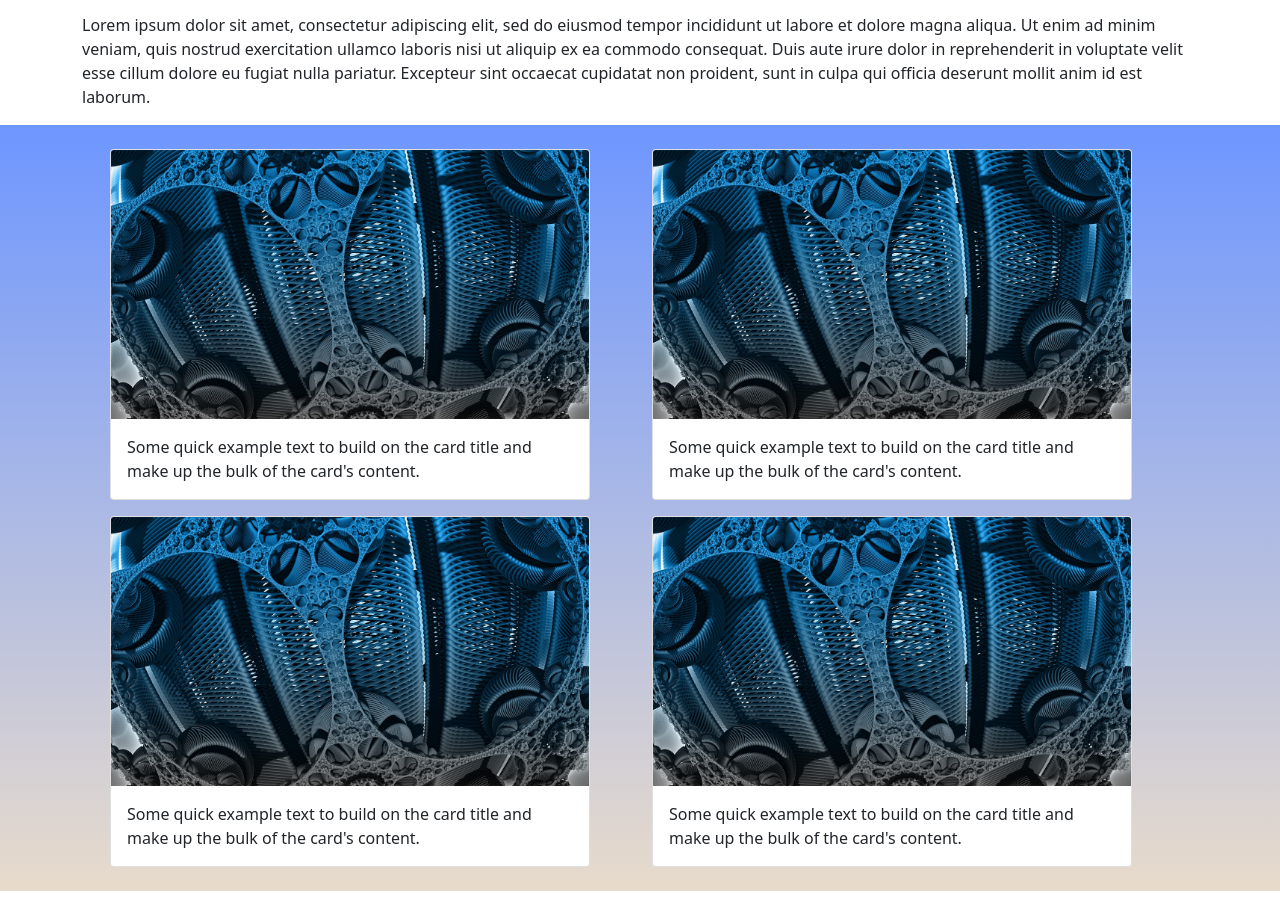
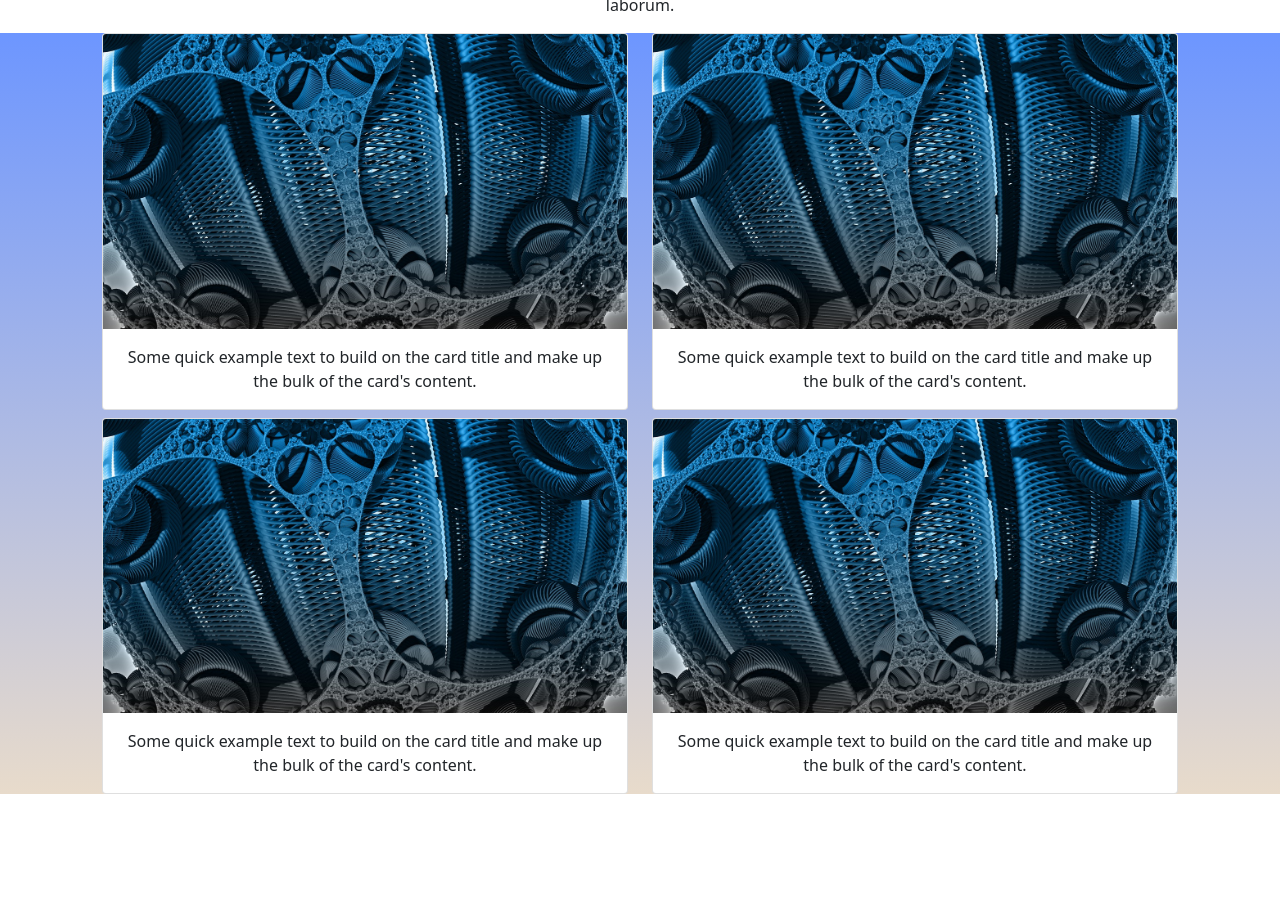
Before and after one commit to unlimited-element/Website-Basic, a website: page index.html in a window 1280 px wide. Shown: the part 1079-1977 px from the top of the page. Drawn offline with nearby package versions, Linux system fonts and the light colour scheme.

Commit message:
Fixed spacing and alignment issues

```diff
--- a/index.html
+++ b/index.html
@@ -53,13 +53,13 @@
     <div id="carouselExampleControls" class="carousel slide" data-bs-ride="carousel">
       <div class="carousel-inner">
         <div class="carousel-item active">
-          <img src="images\carousel.jpg" class="d-block vw-100 mh-100" alt="...">
+          <img src="images\carousel.jpg" class="d-block w-100" alt="...">
         </div>
         <div class="carousel-item">
-          <img src="images\carousel.jpg" class="d-block vw-100" alt="...">
+          <img src="images\carousel.jpg" class="d-block w-100" alt="...">
         </div>
         <div class="carousel-item">
-          <img src="images\carousel.jpg" class="d-block vw-100" alt="...">
+          <img src="images\carousel.jpg" class="d-block w-100" alt="...">
         </div>
       </div>
       <button class="carousel-control-prev" type="button" data-bs-target="#carouselExampleControls"
@@ -102,11 +102,11 @@
     </p>
   </div>
 
-  <div class="flipmode p-2">
-    <div class="container" id="z2">
-      <div class="row m-3">
+  <div class="flipmode">
+    <div class="container">
+      <div class="row m-2">
         <div class="col">
-          <div class="card" style="width: 30rem;">
+          <div class="card" >
             <img src="images/carousel.jpg" class="card-img-top" alt="...">
             <div class="card-body">
               <p class="card-text">Some quick example text to build on the card title and make up the bulk of the card's
@@ -115,7 +115,7 @@
           </div>
         </div>
         <div class="col">
-          <div class="card" style="width: 30rem;">
+          <div class="card" >
             <img src="images/carousel.jpg" class="card-img-top" alt="...">
             <div class="card-body">
               <p class="card-text">Some quick example text to build on the card title and make up the bulk of the card's
@@ -124,9 +124,9 @@
           </div>
         </div>
       </div>
-      <div class="row m-3">
+      <div class="row m-2">
         <div class="col">
-          <div class="card" style="width: 30rem;">
+          <div class="card" >
             <img src="images/carousel.jpg" class="card-img-top" alt="...">
             <div class="card-body">
               <p class="card-text">Some quick example text to build on the card title and make up the bulk of the card's
@@ -135,7 +135,7 @@
           </div>
         </div>
         <div class="col">
-          <div class="card" style="width: 30rem;">
+          <div class="card" >
             <img src="images/carousel.jpg" class="card-img-top" alt="...">
             <div class="card-body">
               <p class="card-text">Some quick example text to build on the card title and make up the bulk of the card's
@@ -147,11 +147,14 @@
     </div>
   </div>
 
+  <div style="height: 6rem;">
+  </div>
+
   <footer>
     <nav class="navbar fixed-bottom">
       <div class="container-fluid">
         <a class="navbar-brand" href="#">JB LABS</a>
-        <div class="container" id="footloose">
+        <div class="container">
           <div class="row">
             <div class="col">
               <img id="imgs" src="images/instagram.svg" class="img-thumbnail" title="Instagram" alt="Instagram">
--- a/style.css
+++ b/style.css
@@ -6,6 +6,10 @@
   --bgcolor: black;
   --fontcolor: white;
 } */
+
+p {
+  text-align: center;
+}
 
 .light-theme {
   --bgcolor: white;
@@ -21,6 +25,7 @@
 }
 
 .flipmode {
+  width: 100%;
   background: linear-gradient(to bottom, #6d96ff 0%, #E8DBCB 100%);
 
 }
```
Also changed, not shown: index.js (+0 -7 lines).
